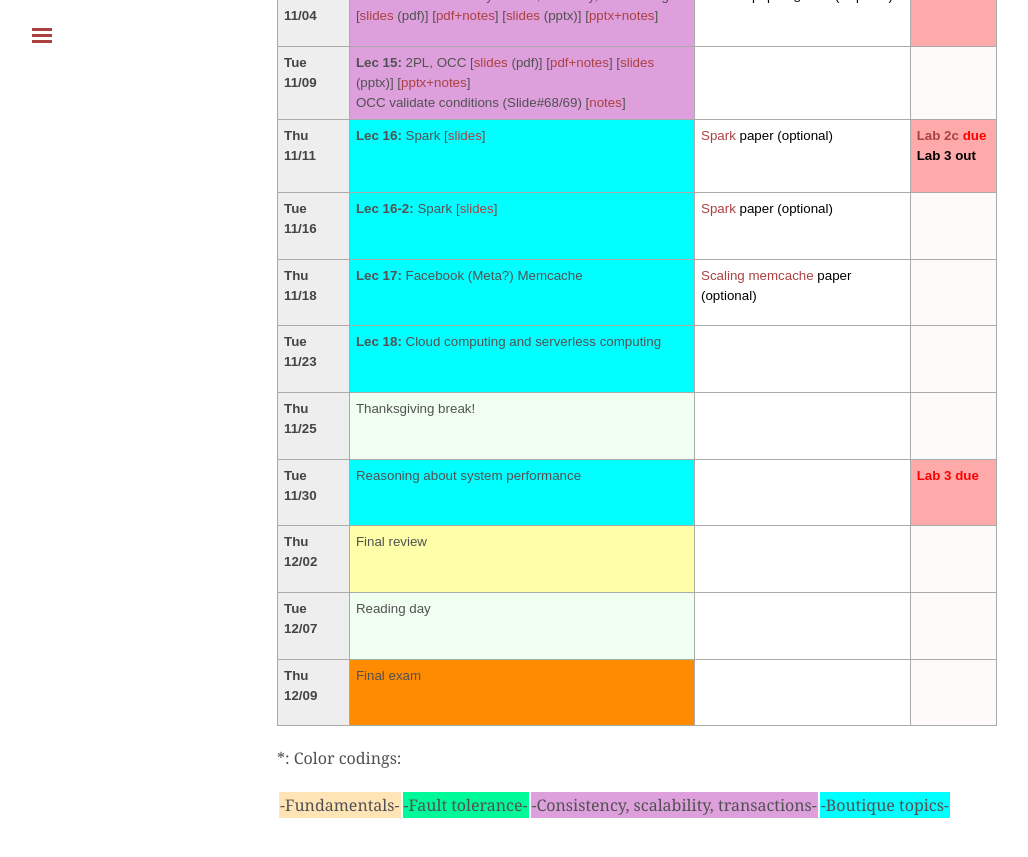
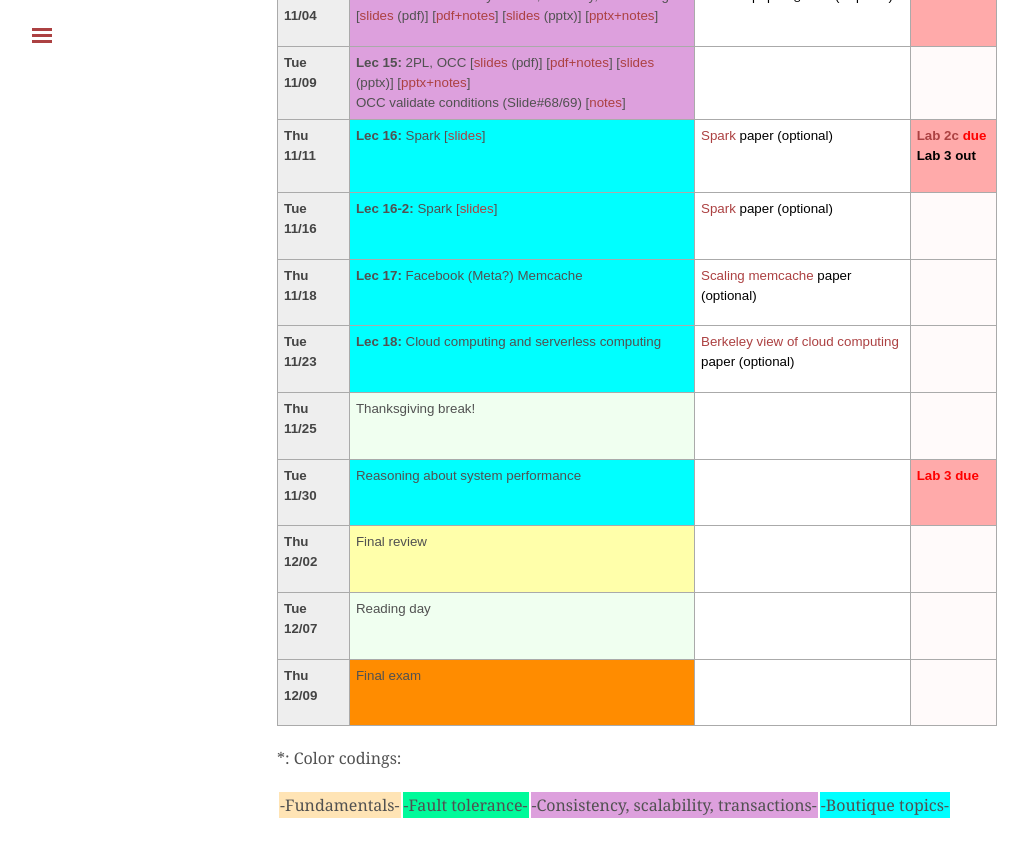
Before and after one commit to tddg/cs475-fall21, a Jekyll site: the page built from schedule.md, in a window 1280 px wide and 900 px high, scrolled down 1806 px. Shown: the top 857 px of the window, without its empty margins (3-1031 px from the left). Built offline with Jekyll 4.4.1, drawn with Linux system fonts in a browser that asks for light colours.

Commit message:
added berkeley view of cloud computing paper

```diff
--- a/schedule.md
+++ b/schedule.md
@@ -468,7 +468,7 @@ The course schedule is tentative and subject to change\*.
 		<b>Lec 18:</b> Cloud computing and serverless computing
   </td>
   <td class="reading">
-
+		<a href="./public/papers/cloud_berkeley_view.pdf">Berkeley view of cloud computing</a> paper (optional)
   </td>
   <td class="nodue">
   </td>
```
Also changed, not shown: 1 other file.
